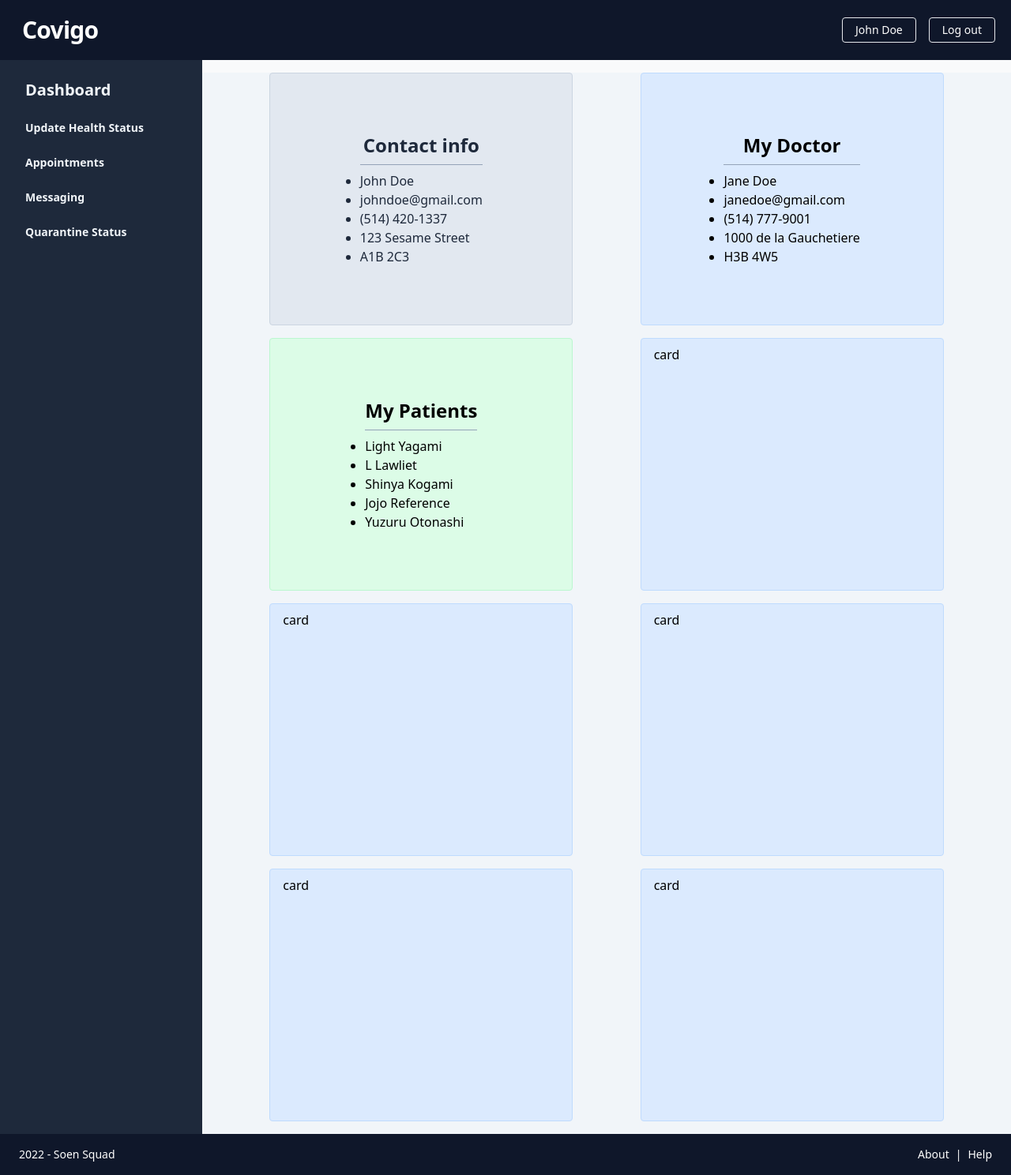
After one commit to srauph/Covigo, a Django app: page /dashboard/ in a window 1280 px wide. The commit adds this page. Shown: the whole page at 79% size. Run offline with Django 4.2, Linux system fonts and the light colour scheme; some libraries are stand-ins or nearby versions.

Commit message:
began reworking dashboard

```diff
--- a/Covigo/urls.py
+++ b/Covigo/urls.py
@@ -18,7 +18,7 @@ from django.urls import path, include
 
 
 urlpatterns = [
-    path('', include('dashboard.urls')),
+    path('dashboard/', include('dashboard.urls')),
     path('health_status/', include('health_status.urls')),
     path('appointments/', include('appointments.urls')),
     path('messaging/', include('messaging.urls')),
--- /dev/null
+++ b/dashboard/templates/dashboard/card-base.html
@@ -0,0 +1,7 @@
+{% load tailwind_tags %}
+
+<div class="w-96 h-80">
+    {% block card %}
+        {{ content }}
+    {% endblock %}
+</div>
--- /dev/null
+++ b/dashboard/templates/dashboard/cards/cases-montreal.html
@@ -0,0 +1,10 @@
+{% extends "dashboard/card-base.html" %}
+{% load tailwind_tags %}
+
+{% block card %}
+    <div class="w-full h-full rounded border bg-blue-100 border-blue-200 hover:bg-blue-200">
+        <div class="px-4 py-2">
+            <h1>card</h1>
+        </div>
+    </div>
+{% endblock %}
--- /dev/null
+++ b/dashboard/templates/dashboard/cards/cases-recovered.html
@@ -0,0 +1,10 @@
+{% extends "dashboard/card-base.html" %}
+{% load tailwind_tags %}
+
+{% block card %}
+    <div class="w-full h-full rounded border bg-blue-100 border-blue-200 hover:bg-blue-200">
+        <div class="px-4 py-2">
+            <h1>card</h1>
+        </div>
+    </div>
+{% endblock %}
--- /dev/null
+++ b/dashboard/templates/dashboard/cards/cases-today.html
@@ -0,0 +1,10 @@
+{% extends "dashboard/card-base.html" %}
+{% load tailwind_tags %}
+
+{% block card %}
+    <div class="w-full h-full rounded border bg-blue-100 border-blue-200 hover:bg-blue-200">
+        <div class="px-4 py-2">
+            <h1>card</h1>
+        </div>
+    </div>
+{% endblock %}
--- /dev/null
+++ b/dashboard/templates/dashboard/cards/cases-total.html
@@ -0,0 +1,10 @@
+{% extends "dashboard/card-base.html" %}
+{% load tailwind_tags %}
+
+{% block card %}
+    <div class="w-full h-full rounded border bg-blue-100 border-blue-200 hover:bg-blue-200">
+        <div class="px-4 py-2">
+            <h1>card</h1>
+        </div>
+    </div>
+{% endblock %}
--- /dev/null
+++ b/dashboard/templates/dashboard/cards/hospitalizations-total.html
@@ -0,0 +1,10 @@
+{% extends "dashboard/card-base.html" %}
+{% load tailwind_tags %}
+
+{% block card %}
+    <div class="w-full h-full rounded border bg-blue-100 border-blue-200 hover:bg-blue-200">
+        <div class="px-4 py-2">
+            <h1>card</h1>
+        </div>
+    </div>
+{% endblock %}
--- /dev/null
+++ b/dashboard/templates/dashboard/cards/my-doctors.html
@@ -0,0 +1,18 @@
+{% extends "dashboard/card-base.html" %}
+{% load tailwind_tags %}
+
+{% block card %}
+    <div class="flex items-center justify-center w-full h-full rounded border bg-blue-100 border-blue-200 hover:bg-blue-200">
+        <div>
+            <h1 class="font-bold text-2xl text-center">My Doctor</h1>
+            <hr class="border-slate-400 my-2">
+            <ul class="list-disc">
+                <li>Jane Doe</li>
+                <li>janedoe@gmail.com</li>
+                <li>(514) 777-9001</li>
+                <li>1000 de la Gauchetiere</li>
+                <li>H3B 4W5</li>
+            </ul>
+        </div>
+    </div>
+{% endblock %}
--- /dev/null
+++ b/dashboard/templates/dashboard/cards/my-patients.html
@@ -0,0 +1,18 @@
+{% extends "dashboard/card-base.html" %}
+{% load tailwind_tags %}
+
+{% block card %}
+    <div class="flex items-center justify-center w-full h-full rounded border bg-green-100 border-green-200 hover:bg-green-200">
+        <div>
+            <h1 class="font-bold text-2xl text-center">My Patients</h1>
+            <hr class="border-slate-400 my-2">
+            <ul class="list-disc">
+                <li>Light Yagami</li>
+                <li>L Lawliet</li>
+                <li>Shinya Kogami</li>
+                <li>Jojo Reference</li>
+                <li>Yuzuru Otonashi</li>
+            </ul>
+        </div>
+    </div>
+{% endblock %}
--- /dev/null
+++ b/dashboard/templates/dashboard/cards/user-info.html
@@ -0,0 +1,18 @@
+{% extends "dashboard/card-base.html" %}
+{% load tailwind_tags %}
+
+{% block card %}
+    <div class="flex items-center justify-center w-full h-full rounded border bg-slate-200 border-slate-300 hover:bg-slate-300 text-slate-800">
+        <div>
+            <h1 class="font-bold text-2xl text-center">Contact info</h1>
+            <hr class="border-slate-400 my-2">
+            <ul class="list-disc">
+                <li>John Doe</li>
+                <li>johndoe@gmail.com</li>
+                <li>(514) 420-1337</li>
+                <li>123 Sesame Street</li>
+                <li>A1B 2C3</li>
+            </ul>
+        </div>
+    </div>
+{% endblock %}
--- a/dashboard/templates/dashboard/index.html
+++ b/dashboard/templates/dashboard/index.html
@@ -3,6 +3,16 @@
 
 {% block content %}
     <div class="min-h-full bg-slate-100">
-        <h1 class="text-5xl">dashboard</h1>
+        <div class="m-4 flex flex-wrap justify-evenly gap-4">
+            {% include './cards/user-info.html' %}
+            {% include './cards/my-doctors.html' %}
+            {% include './cards/my-patients.html' %}
+            {% include './cards/hospitalizations-total.html' %}
+            {% include './cards/cases-recovered.html' %}
+            {% include './cards/cases-today.html' %}
+            {% include './cards/cases-total.html' %}
+            {% include './cards/cases-montreal.html' %}
+        </div>
+
     </div>
 {% endblock %}
--- a/theme/static/css/dist/styles.css
+++ b/theme/static/css/dist/styles.css
@@ -850,6 +850,14 @@ select {
   height: 1rem;
 }
 
+.h-\[32rem\] {
+  height: 32rem;
+}
+
+.h-80 {
+  height: 20rem;
+}
+
 .min-h-screen {
   min-height: 100vh;
 }
@@ -880,6 +884,30 @@ select {
 
 .w-4 {
   width: 1rem;
+}
+
+.w-96 {
+  width: 24rem;
+}
+
+.w-\[128rem\] {
+  width: 128rem;
+}
+
+.w-\[32rem\] {
+  width: 32rem;
+}
+
+.w-\[30rem\] {
+  width: 30rem;
+}
+
+.w-\[24rem\] {
+  width: 24rem;
+}
+
+.w-\[28rem\] {
+  width: 28rem;
 }
 
 .max-w-xl {
@@ -956,12 +988,20 @@ select {
   justify-content: space-between;
 }
 
+.justify-evenly {
+  justify-content: space-evenly;
+}
+
 .gap-0 {
   gap: 0px;
 }
 
 .gap-2 {
   gap: 0.5rem;
+}
+
+.gap-4 {
+  gap: 1rem;
 }
 
 .overflow-hidden {
@@ -1014,14 +1054,59 @@ select {
   border-bottom-width: 1px;
 }
 
+.border-blue-200 {
+  --tw-border-opacity: 1;
+  border-color: rgb(191 219 254 / var(--tw-border-opacity));
+}
+
+.border-red-200 {
+  --tw-border-opacity: 1;
+  border-color: rgb(254 202 202 / var(--tw-border-opacity));
+}
+
+.border-yellow-200 {
+  --tw-border-opacity: 1;
+  border-color: rgb(254 240 138 / var(--tw-border-opacity));
+}
+
+.border-green-200 {
+  --tw-border-opacity: 1;
+  border-color: rgb(187 247 208 / var(--tw-border-opacity));
+}
+
+.border-purple-200 {
+  --tw-border-opacity: 1;
+  border-color: rgb(233 213 255 / var(--tw-border-opacity));
+}
+
+.border-gray-200 {
+  --tw-border-opacity: 1;
+  border-color: rgb(229 231 235 / var(--tw-border-opacity));
+}
+
+.border-gray-300 {
+  --tw-border-opacity: 1;
+  border-color: rgb(209 213 219 / var(--tw-border-opacity));
+}
+
+.border-gray-700 {
+  --tw-border-opacity: 1;
+  border-color: rgb(55 65 81 / var(--tw-border-opacity));
+}
+
+.border-blue-900 {
+  --tw-border-opacity: 1;
+  border-color: rgb(30 58 138 / var(--tw-border-opacity));
+}
+
 .border-slate-400 {
   --tw-border-opacity: 1;
   border-color: rgb(148 163 184 / var(--tw-border-opacity));
 }
 
-.border-blue-900 {
+.border-slate-200 {
   --tw-border-opacity: 1;
-  border-color: rgb(30 58 138 / var(--tw-border-opacity));
+  border-color: rgb(226 232 240 / var(--tw-border-opacity));
 }
 
 .border-slate-300 {
@@ -1029,51 +1114,6 @@ select {
   border-color: rgb(203 213 225 / var(--tw-border-opacity));
 }
 
-.border-slate-200 {
-  --tw-border-opacity: 1;
-  border-color: rgb(226 232 240 / var(--tw-border-opacity));
-}
-
-.border-blue-200 {
-  --tw-border-opacity: 1;
-  border-color: rgb(191 219 254 / var(--tw-border-opacity));
-}
-
-.border-red-200 {
-  --tw-border-opacity: 1;
-  border-color: rgb(254 202 202 / var(--tw-border-opacity));
-}
-
-.border-yellow-200 {
-  --tw-border-opacity: 1;
-  border-color: rgb(254 240 138 / var(--tw-border-opacity));
-}
-
-.border-green-200 {
-  --tw-border-opacity: 1;
-  border-color: rgb(187 247 208 / var(--tw-border-opacity));
-}
-
-.border-purple-200 {
-  --tw-border-opacity: 1;
-  border-color: rgb(233 213 255 / var(--tw-border-opacity));
-}
-
-.border-gray-200 {
-  --tw-border-opacity: 1;
-  border-color: rgb(229 231 235 / var(--tw-border-opacity));
-}
-
-.border-gray-300 {
-  --tw-border-opacity: 1;
-  border-color: rgb(209 213 219 / var(--tw-border-opacity));
-}
-
-.border-gray-700 {
-  --tw-border-opacity: 1;
-  border-color: rgb(55 65 81 / var(--tw-border-opacity));
-}
-
 .bg-gray-50 {
   --tw-bg-opacity: 1;
   background-color: rgb(249 250 251 / var(--tw-bg-opacity));
@@ -1093,84 +1133,79 @@ select {
   background-color: transparent;
 }
 
+.bg-white {
+  --tw-bg-opacity: 1;
+  background-color: rgb(255 255 255 / var(--tw-bg-opacity));
+}
+
+.bg-blue-500 {
+  --tw-bg-opacity: 1;
+  background-color: rgb(59 130 246 / var(--tw-bg-opacity));
+}
+
+.bg-gray-700 {
+  --tw-bg-opacity: 1;
+  background-color: rgb(55 65 81 / var(--tw-bg-opacity));
+}
+
+.bg-blue-100 {
+  --tw-bg-opacity: 1;
+  background-color: rgb(219 234 254 / var(--tw-bg-opacity));
+}
+
+.bg-red-100 {
+  --tw-bg-opacity: 1;
+  background-color: rgb(254 226 226 / var(--tw-bg-opacity));
+}
+
+.bg-yellow-100 {
+  --tw-bg-opacity: 1;
+  background-color: rgb(254 249 195 / var(--tw-bg-opacity));
+}
+
+.bg-green-100 {
+  --tw-bg-opacity: 1;
+  background-color: rgb(220 252 231 / var(--tw-bg-opacity));
+}
+
+.bg-purple-100 {
+  --tw-bg-opacity: 1;
+  background-color: rgb(243 232 255 / var(--tw-bg-opacity));
+}
+
+.bg-gray-200 {
+  --tw-bg-opacity: 1;
+  background-color: rgb(229 231 235 / var(--tw-bg-opacity));
+}
+
+.bg-gray-800 {
+  --tw-bg-opacity: 1;
+  background-color: rgb(31 41 55 / var(--tw-bg-opacity));
+}
+
 .bg-slate-100 {
   --tw-bg-opacity: 1;
   background-color: rgb(241 245 249 / var(--tw-bg-opacity));
 }
 
+.bg-blue-600 {
+  --tw-bg-opacity: 1;
+  background-color: rgb(37 99 235 / var(--tw-bg-opacity));
+}
+
+.bg-slate-200 {
+  --tw-bg-opacity: 1;
+  background-color: rgb(226 232 240 / var(--tw-bg-opacity));
+}
+
 .bg-red-400 {
   --tw-bg-opacity: 1;
   background-color: rgb(248 113 113 / var(--tw-bg-opacity));
 }
 
-.bg-blue-600 {
-  --tw-bg-opacity: 1;
-  background-color: rgb(37 99 235 / var(--tw-bg-opacity));
-}
-
-.bg-slate-200 {
-  --tw-bg-opacity: 1;
-  background-color: rgb(226 232 240 / var(--tw-bg-opacity));
-}
-
 .bg-gray-300 {
   --tw-bg-opacity: 1;
   background-color: rgb(209 213 219 / var(--tw-bg-opacity));
-}
-
-.bg-gray-100 {
-  --tw-bg-opacity: 1;
-  background-color: rgb(243 244 246 / var(--tw-bg-opacity));
-}
-
-.bg-white {
-  --tw-bg-opacity: 1;
-  background-color: rgb(255 255 255 / var(--tw-bg-opacity));
-}
-
-.bg-blue-500 {
-  --tw-bg-opacity: 1;
-  background-color: rgb(59 130 246 / var(--tw-bg-opacity));
-}
-
-.bg-gray-700 {
-  --tw-bg-opacity: 1;
-  background-color: rgb(55 65 81 / var(--tw-bg-opacity));
-}
-
-.bg-blue-100 {
-  --tw-bg-opacity: 1;
-  background-color: rgb(219 234 254 / var(--tw-bg-opacity));
-}
-
-.bg-red-100 {
-  --tw-bg-opacity: 1;
-  background-color: rgb(254 226 226 / var(--tw-bg-opacity));
-}
-
-.bg-yellow-100 {
-  --tw-bg-opacity: 1;
-  background-color: rgb(254 249 195 / var(--tw-bg-opacity));
-}
-
-.bg-green-100 {
-  --tw-bg-opacity: 1;
-  background-color: rgb(220 252 231 / var(--tw-bg-opacity));
-}
-
-.bg-purple-100 {
-  --tw-bg-opacity: 1;
-  background-color: rgb(243 232 255 / var(--tw-bg-opacity));
-}
-
-.bg-gray-200 {
-  --tw-bg-opacity: 1;
-  background-color: rgb(229 231 235 / var(--tw-bg-opacity));
-}
-
-.bg-gray-800 {
-  --tw-bg-opacity: 1;
-  background-color: rgb(31 41 55 / var(--tw-bg-opacity));
 }
 
 .fill-current {
@@ -1284,21 +1323,21 @@ select {
   line-height: 1.75rem;
 }
 
+.text-lg {
+  font-size: 1.125rem;
+  line-height: 1.75rem;
+}
+
+.text-2xl {
+  font-size: 1.5rem;
+  line-height: 2rem;
+}
+
 .text-5xl {
   font-size: 3rem;
   line-height: 1;
 }
 
-.text-2xl {
-  font-size: 1.5rem;
-  line-height: 2rem;
-}
-
-.text-lg {
-  font-size: 1.125rem;
-  line-height: 1.75rem;
-}
-
 .font-semibold {
   font-weight: 600;
 }
--- a/theme/static_src/tailwind.config.js
+++ b/theme/static_src/tailwind.config.js
@@ -6,6 +6,7 @@
  */
 
 module.exports = {
+    mode: 'jit',
     content: [
         /**
          * HTML. Paths to Django template files that will contain Tailwind CSS classes.
```
Also changed, not shown: other parts of theme/static/css/dist/styles.css (+124 -143 lines), db.sqlite3.
